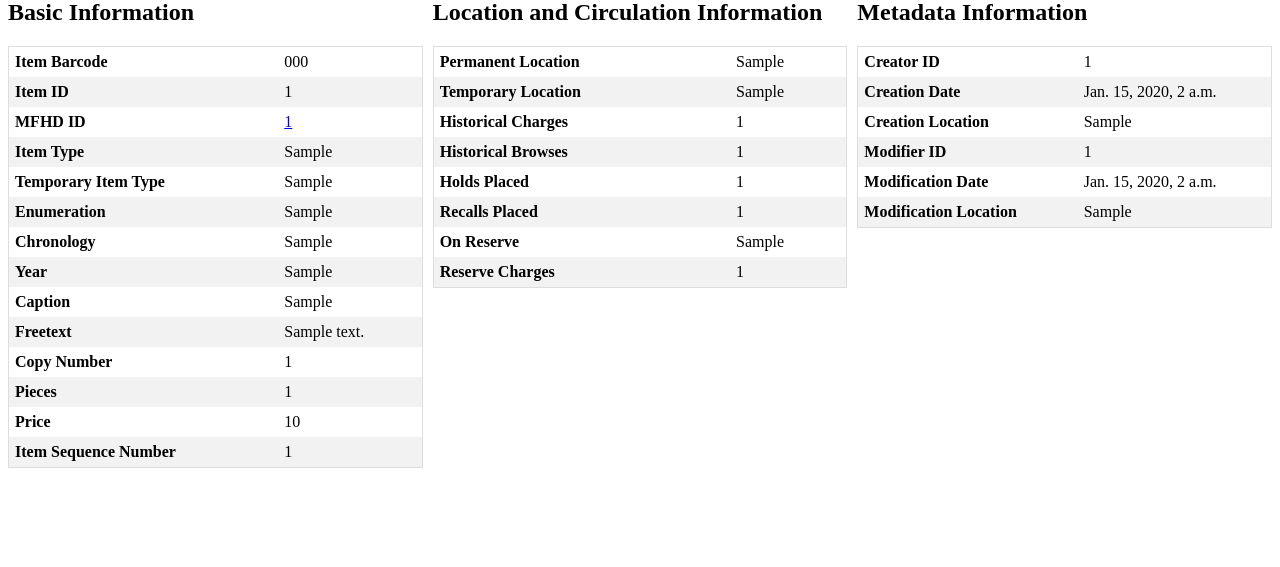
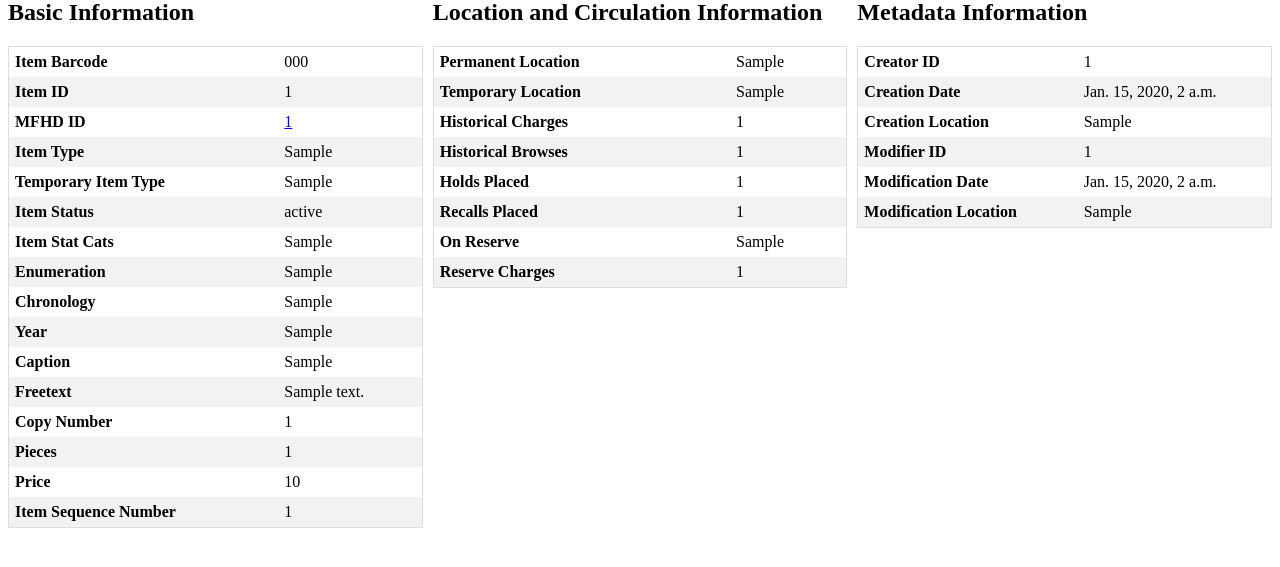
Before and after one commit to UCLALibrary/voyager-archive, a Django app: page /item_display/1 in a window 1280 px wide. Shown: the part 165-732 px from the top of the page. Run offline with Django 4.2, Linux system fonts and the light colour scheme; tables that the repository leaves empty hold one stand-in row (values such as "Sample post"); parts of the project's set-up code (start-up, migrations or seed data) failed here and were passed over.

Commit message:
SYS-1058: Add item status and stat cats (#44)

```diff
--- a/charts/Chart.yaml
+++ b/charts/Chart.yaml
@@ -2,4 +2,4 @@ apiVersion: v2
 appVersion: "0.1"
 description: Chart for Voyager Archive application
 name: voyager-archive
-version: 1.0.7
+version: 1.0.8
--- a/charts/values.yaml
+++ b/charts/values.yaml
@@ -10,7 +10,7 @@ image:
   # the same image automatically, set application tag version
   # here (once) instead of in each environment-specific values file.
   # TODO: How to correctly handle this if we add a test cluster?
-  tag: v0.9.8
+  tag: v0.9.9
   pullPolicy: Always
 
 nameOverride: ""
--- a/sql_support/create_psql_views.sql
+++ b/sql_support/create_psql_views.sql
@@ -34,6 +34,8 @@ select
 ,	i.modify_operator_id
 ,	(select location_code from location where location_id = i.modify_location_id) as modify_location
 ,	i.item_sequence_number
+,	get_all_item_status(i.item_id) as item_status
+,	get_all_item_stat_cats(i.item_id) as item_stat_cats
 from item i
 inner join mfhd_item mi on i.item_id = mi.item_id
 inner join location l1 on i.perm_location = l1.location_id
--- a/voyager_archive/models.py
+++ b/voyager_archive/models.py
@@ -2355,6 +2355,8 @@ class ItemView(models.Model):
     item_sequence_number = models.DecimalField(
         max_digits=38, decimal_places=0, blank=True, null=True
     )
+    item_status = models.TextField(blank=True, null=True)
+    item_stat_cats = models.TextField(blank=True, null=True)
 
     class Meta:
         managed = False  # Created from a view. Don't remove.
--- a/voyager_archive/templates/voyager_archive/item_display.html
+++ b/voyager_archive/templates/voyager_archive/item_display.html
@@ -24,6 +24,14 @@
             <tr>
                 <td class="label">Temporary Item Type</td>
                 <td>{{ item.temp_item_type }}</td>
+            </tr>
+            <tr>
+                <td class="label">Item Status</td>
+                <td>{{ item.item_status }}</td>
+            </tr>
+            <tr>
+                <td class="label">Item Stat Cats</td>
+                <td>{{ item.item_stat_cats }}</td>
             </tr>
             <tr>
                 <td class="label">Enumeration</td>
```
